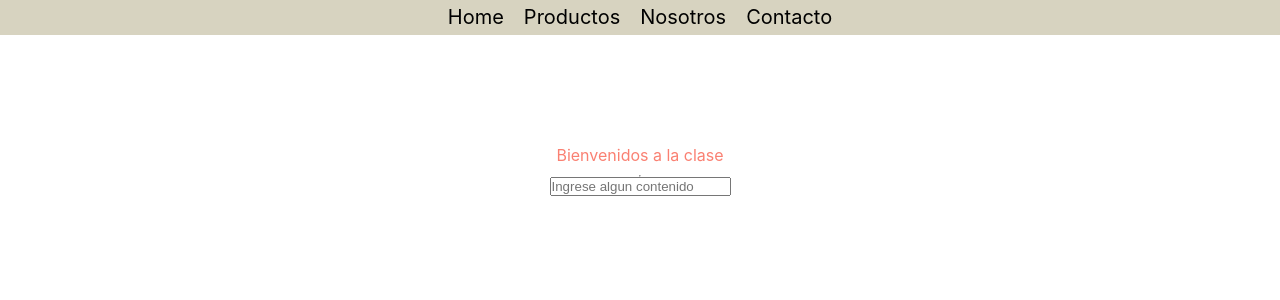
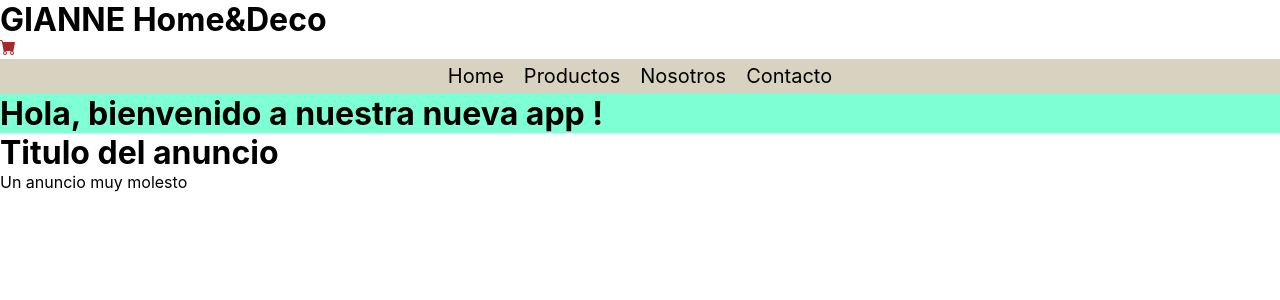
Before and after one commit to matiasdemauro/clase14_Workshop, a React (Create React App) app: page / in a window 1280 px wide. Shown: the top 300 px of the page. Built offline with nearby package versions, Linux system fonts and the light colour scheme.

Commit message:
componentes

```diff
--- a/package.json
+++ b/package.json
@@ -8,6 +8,7 @@
     "@testing-library/user-event": "^13.5.0",
     "react": "^18.2.0",
     "react-dom": "^18.2.0",
+    "react-icons": "^4.4.0",
     "react-scripts": "5.0.1",
     "web-vitals": "^2.1.4"
   },
--- a/src/App.js
+++ b/src/App.js
@@ -1,23 +1,30 @@
 import NavBar from './components/NavBar';
+import ItemListContainer from './container/ItemListContainer';
+import './App.css';
+import Ad from './components/Ad';
 
-import './App.css';
 
 function App() {
+
+  //agrego un arreglo categories
+  const categories = ['Electrodomestico' , 'Audio & Video' ,'Clothing'];
+  const temperaturas = 18;
+
   return (
+
     <>
-    <NavBar/>
-    <div className="App">
-      {/* Estilos en linea*/}
-      <p style={
-        {
-          color: 'salmon',
-          padding: '10px',
-          marginTop:'100px',
-        }
-      }>Bienvenidos a la clase</p>
-      <hr/>
-    <input placeholder='Ingrese algun contenido'/>
-    </div>
+    <h1>GIANNE Home&Deco</h1>
+    <NavBar
+    categoria = {categories} /*como lo recibe = {valor}*/
+    temp = {temperaturas}
+    />
+    <ItemListContainer
+      greeting = {'Hola, bienvenido a nuestra nueva app !'}
+    />
+      <Ad>
+        <h1>Titulo del anuncio</h1>
+        <span>Un anuncio muy molesto</span>
+      </Ad>
     </>
   );
 }
--- /dev/null
+++ b/src/components/Ad/index.jsx
@@ -0,0 +1,13 @@
+import React from 'react'
+
+const Ad = ({children}) => {
+  //Children es ectenido namico que vendrá dentro de las etiquetas d apertura y cierre e Ap
+
+    return (
+    <div>
+        {children}
+    </div>
+  )
+}
+
+export default Ad
--- /dev/null
+++ b/src/components/CartWidget/index.jsx
@@ -0,0 +1,13 @@
+import React from 'react'
+import './style.css'
+import { BsFillCartFill } from 'react-icons/bs';
+const CartWidget = () => {
+  return (
+    <div className = 'icon-bs'>
+        <BsFillCartFill/>
+
+    </div>
+  )
+}
+
+export default CartWidget
--- /dev/null
+++ b/src/components/CartWidget/style.css
@@ -0,0 +1,4 @@
+.icon-bs{
+    color: brown;
+
+}
--- a/src/components/NavBar/index.jsx
+++ b/src/components/NavBar/index.jsx
@@ -1,9 +1,20 @@
+import React from 'react'
 import './style.css'
-import React from 'react'
+import CartWidget from '../CartWidget';
 
-const NavBar = () => {
-  return (
+
+const NavBar = ({categoria , temp}) => {
+ console.log(categoria)
+ console.log(temp);
+
+    return (
+      <>{/* <div className = 'cajaSup'>
+        <p>categorias : {categoria}</p>
+        <p>temp °C : {temp}</p>
+        </div>*/}
+     <div> <CartWidget/> </div>
     <div className='nav'>
+
 
     <ul className='menu'>
         <li className='item'>Home</li>
@@ -20,7 +31,8 @@ const NavBar = () => {
         <li className='item'>Contacto</li>
   </ul>
 </div>
-  )
+</>
+  );
 }
 
 export default NavBar
--- a/src/components/NavBar/style.css
+++ b/src/components/NavBar/style.css
@@ -6,7 +6,12 @@
     background-color: rgb(176, 167, 129, 0.5);
     height: 35px;
 }
+.cajaSup p{
+    border: 2px solid #000;
+    padding-inline : 1em;
+    padding: 10px;
 
+}
 .menu {
     display: flex;
     position: absolute;
--- /dev/null
+++ b/src/container/ItemListContainer/index.jsx
@@ -0,0 +1,14 @@
+import React from 'react';
+
+import './style.css';
+const ItemListContainer = ({greeting}) => {
+  return (
+    <div className='list-style-container'>
+
+
+        <h1>{greeting}</h1>
+    </div>
+  )
+}
+
+export default ItemListContainer;
--- /dev/null
+++ b/src/container/ItemListContainer/style.css
@@ -0,0 +1,3 @@
+.list-style-container{
+    background-color: aquamarine;
+}
```
Also changed, not shown: src/components/Ad/style.css (added), 1 other file (tests, documents, lock files or other folders).
